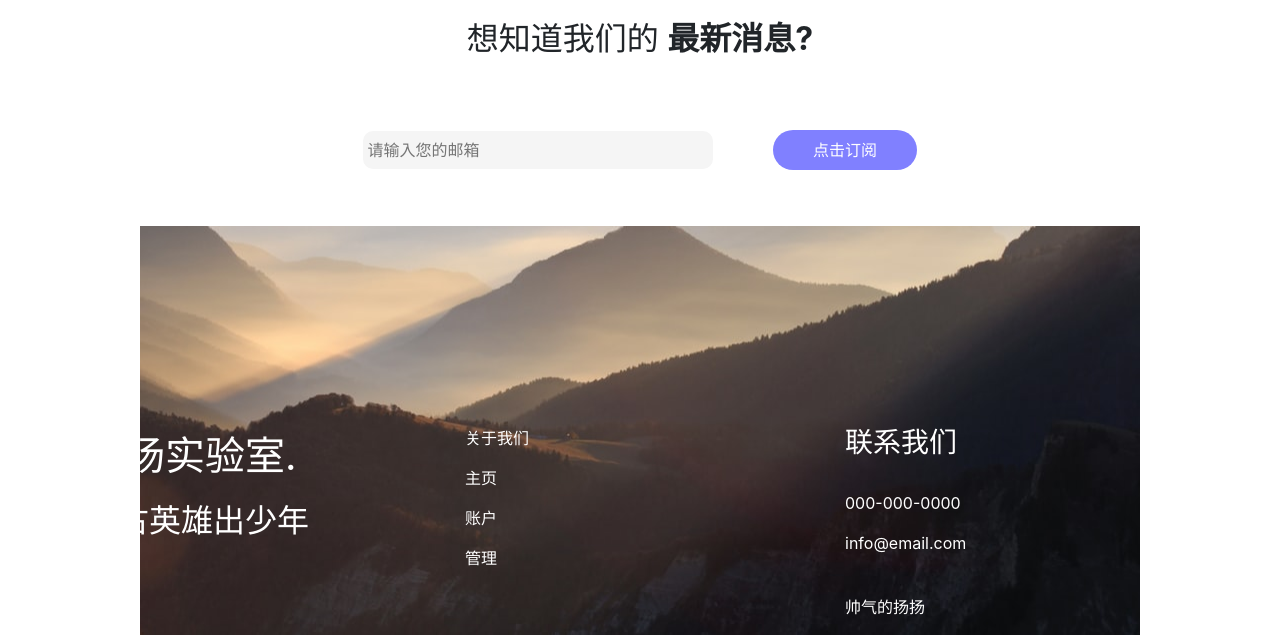
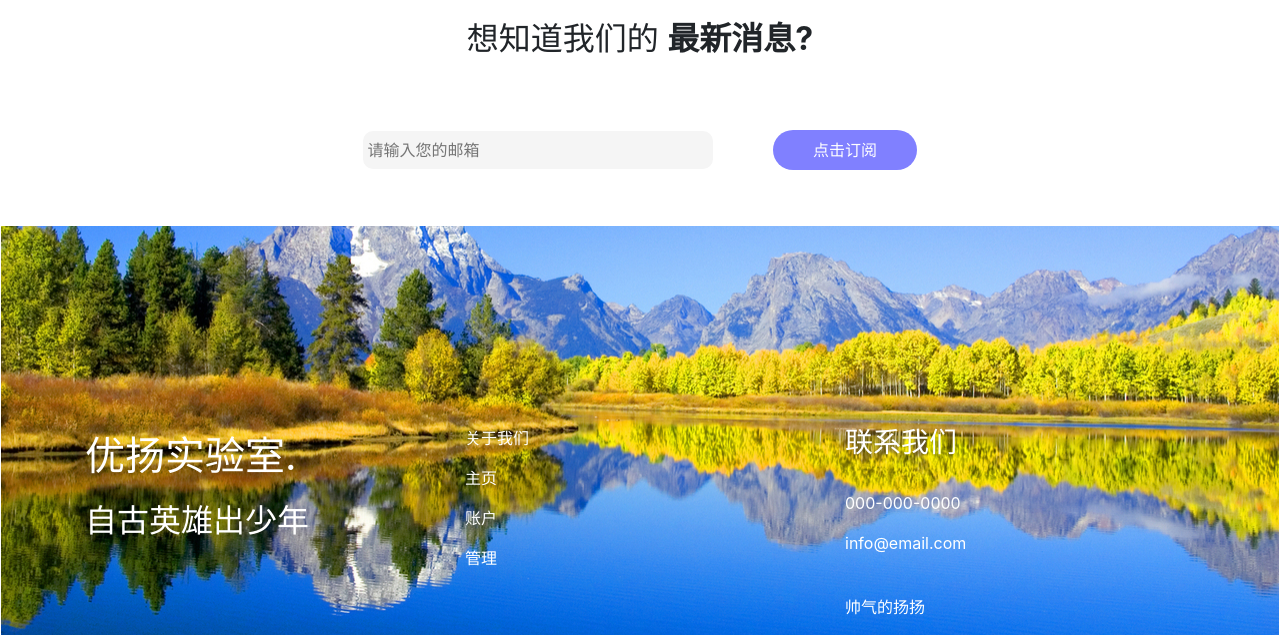
Before and after one commit to yangyou95/youyanglab_edu, a Django app: page /webapp/ in a window 1280 px wide. Shown: the part 3128-3763 px from the top of the page. Run offline with Django 3.2, Linux system fonts and the light colour scheme; some libraries are stand-ins or nearby versions.

Commit message:
update index codes

```diff
--- a/webapp/static/webapp/test.css
+++ b/webapp/static/webapp/test.css
@@ -70,7 +70,7 @@
 }
 
 body {
-    background-image:url('./images/montain.jpeg');
+    background-image:url('./images/montain_1.jpeg');
     background-repeat:no-repeat;
     background-position:100% 0;
 }
@@ -141,7 +141,8 @@
 }
 
 .part6 {
-    background-image:url('./images/montain.jpeg');
+    background-image:url('./images/montain.jpg');
+		/* width: 100%; */
     background-repeat:no-repeat;
     background-position:center bottom;
 }
```
Also changed, not shown: db.sqlite3, webapp/static/webapp/images/montain.jpg (added), webapp/static/webapp/images/montain_1.jpeg (renamed from webapp/static/webapp/images/montain.jpeg).
